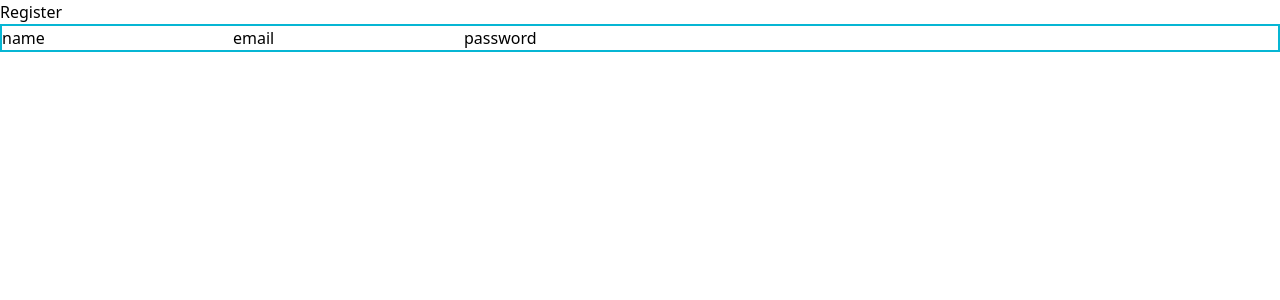
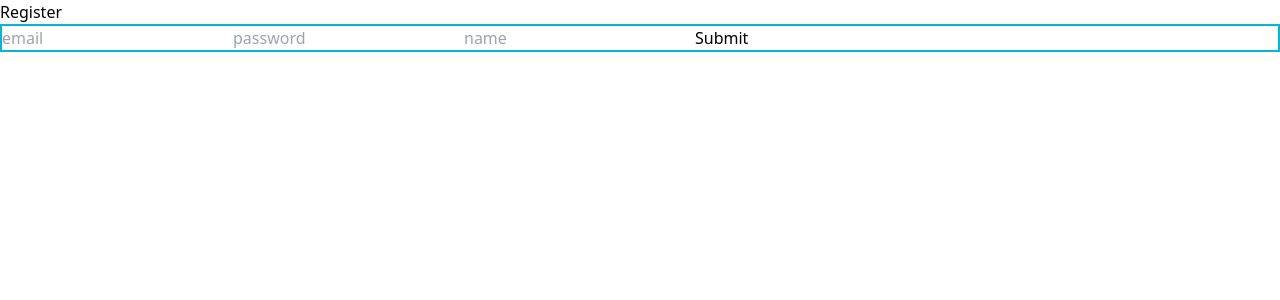
Before and after one commit to edgar-arturo-arrizon/blog, a React (Create React App) app in the folder client/: page /register in a window 1280 px wide. Shown: the top 300 px of the page. Built offline with nearby package versions, Linux system fonts and the light colour scheme.

Commit message:
register form submission not working

```diff
--- a/client/src/components/Register.js
+++ b/client/src/components/Register.js
@@ -1,33 +1,65 @@
-import React, { Fragment } from 'react';
+import React, { useState } from 'react';
 
-const Register = () => {
+const Register = ( { setAuth }) => {
+  const [inputs, setInputs] = useState({
+    email: '',
+    password: '',
+    name: ''
+  });
+
+  const { email, password, name } = inputs;
+
+  const handleChange = (e) => {
+    setInputs({...inputs, [e.target.name] : e.target.value})
+  }
+
+  const onSubmitForm = async (e) => {
+    console.log(inputs);
+    e.preventDefault();
+    try {
+      const body = { email, password, name };
+
+      const response = await fetch('http://localhost:5000/auth/register', {
+        method: 'POST',
+        header: { 'Content-Type': 'application/json;charset=utf-8' },
+        body: JSON.stringify(body)
+      });
+
+      const parseRes = await response.json();
+
+      console.log('test',parseRes)
+    } catch (err) {
+      console.error(err.message);
+    }
+  }
   return (
-    <Fragment>
+    <>
       <h1>Register</h1>
-      <form className=" border-cyan-500 border-2">
-        <input
-          type='text'
-          name='name'
-          value={'name'}
-          placeholder='name'
-          onChange={(e) => console.log(e)}
-        />
+      <form onSubmit={onSubmitForm} className=" border-cyan-500 border-2">
         <input
           type='text'
           name='email'
-          value={'email'}
+          value={email}
           placeholder='email'
-          onChange={(e) => console.log(e)}
+          onChange={e => handleChange(e)}
         />
         <input
           type='text'
           name='password'
-          value={'password'}
+          value={password}
           placeholder='password'
-          onChange={(e) => console.log(e)}
+          onChange={e => handleChange(e)}
         />
+        <input
+          type='text'
+          name='name'
+          value={name}
+          placeholder='name'
+          onChange={e => handleChange(e)}
+        />
+        <button>Submit</button>
       </form>
-    </ Fragment>
+    </>
   )
 }
 
```
